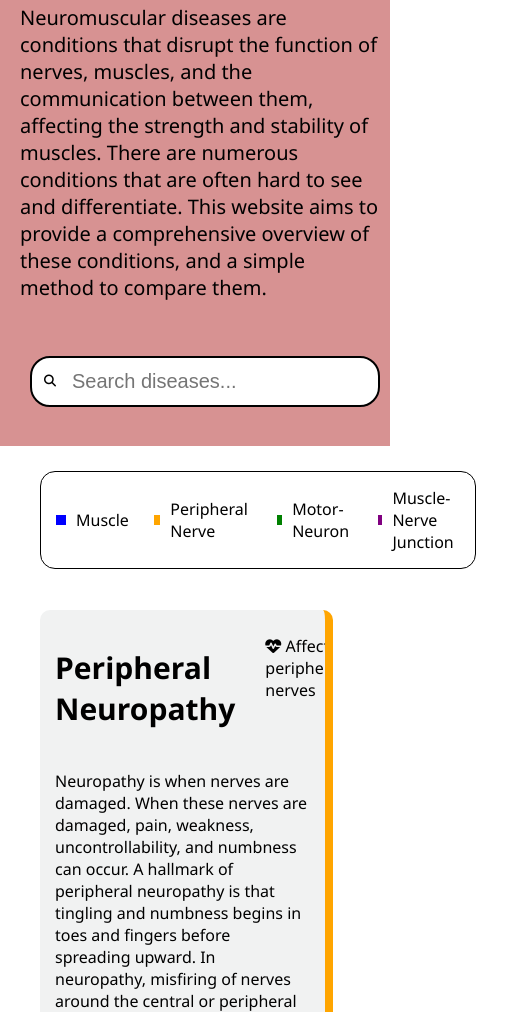
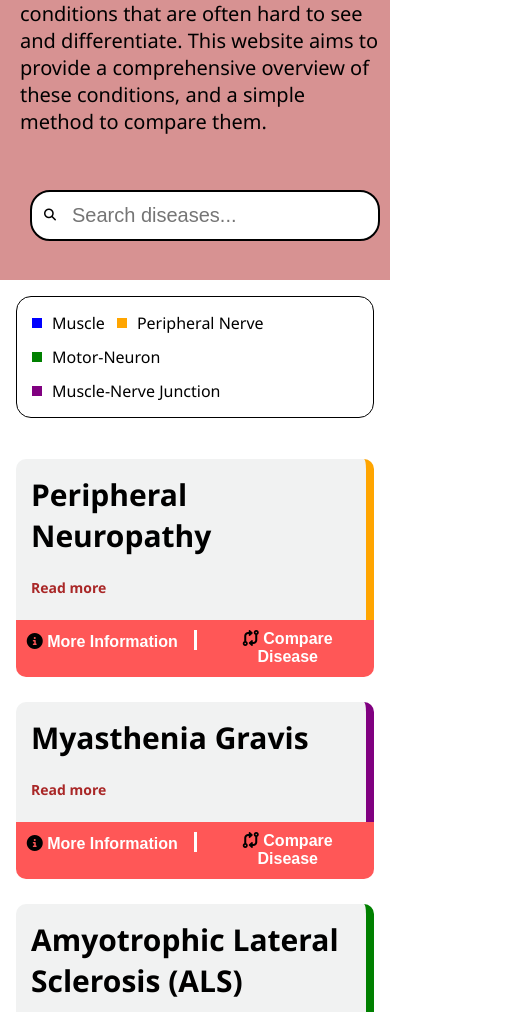
Before and after one commit to NoahAhuja/neuromuscular-website, a plain HTML site: page index.html in a window 390 px wide. Shown: the part 440-1452 px from the top of the page, 526 px wide, since content can reach past the window. Drawn offline with Linux system fonts and the light colour scheme.

Commit message:
Added mobile breakpoints for index page

```diff
--- a/script.js
+++ b/script.js
@@ -2,7 +2,7 @@
 function generateDiseaseBoxes() {
   const container = document.getElementById('diseaseContainer');
 
-  diseases.forEach(disease => {
+  diseases.forEach((disease, index) => {
     const boxHTML = `
       <div class="wrapper-disease-box1 ${disease.category.toLowerCase()}">
         <div class="disease-box1">
@@ -13,7 +13,8 @@ function generateDiseaseBoxes() {
               <p><i class="fas fa-dna"></i> ${disease.facts[1]}</p>
             </div>
           </div>
-          <p>${disease.description}</p>
+          <button type="button" class="read-more-toggle" aria-expanded="false" aria-controls="disease-description-${index}">Read more</button>
+          <p class="disease-description" id="disease-description-${index}">${disease.description}</p>
         </div>
 
         <div class="button-wrapper">
@@ -42,6 +43,15 @@ function generateDiseaseBoxes() {
 generateDiseaseBoxes();
 
 document.getElementById('diseaseContainer').addEventListener('click', event => {
+  const readMoreButton = event.target.closest('.read-more-toggle');
+  if (readMoreButton) {
+    const card = readMoreButton.closest('.wrapper-disease-box1');
+    const expanded = card.classList.toggle('description-expanded');
+    readMoreButton.setAttribute('aria-expanded', String(expanded));
+    readMoreButton.textContent = expanded ? 'Read less' : 'Read more';
+    return;
+  }
+
   const compareButton = event.target.closest('.compare-btn');
   if (!compareButton) return;
 
--- a/styles.css
+++ b/styles.css
@@ -187,13 +187,61 @@ border-radius: 15px;
   overflow: hidden;
 }
 
+.read-more-toggle {
+  display: none;
+}
+
 @media (max-width: 768px){
+  h1 {
+    font-size: 36px;
+  }
+
+  .colorKey {
+    width: fit-content;
+    max-width: 100%;
+    flex-wrap: wrap;
+    gap: 12px;
+  }
+
+  .container {
+    padding: 16px;
+  }
+
+  .wrapper-disease-box1 {
+    width: 100%;
+  }
+
   .disease-box1 {
     padding: 15px;
     min-height: auto;
   }
 
-  .disease-box1 p {
+  .disease-box1 .quick-facts {
+    display: none;
+  }
+
+  .disease-box1 .disease-description {
+    display: none;
+  }
+
+  .wrapper-disease-box1.description-expanded .disease-description {
+    display: block;
+  }
+
+  .read-more-toggle {
+    display: inline-block;
+    margin-top: 4px;
+    padding: 8px 0;
+    border: 0;
+    background: transparent;
+    color: #a92727;
+    font: inherit;
+    font-size: 14px;
+    font-weight: 700;
+    cursor: pointer;
+  }
+
+  .disease-box1 .disease-description {
     font-size: 14px;
   }
 
```
